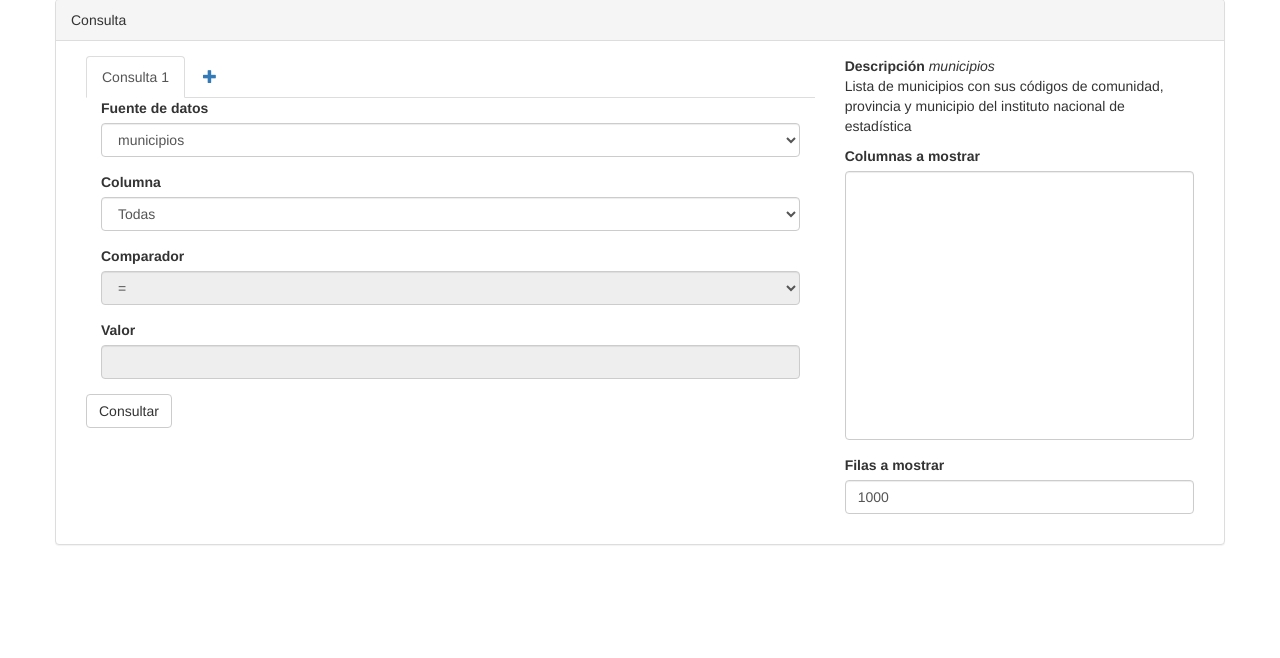
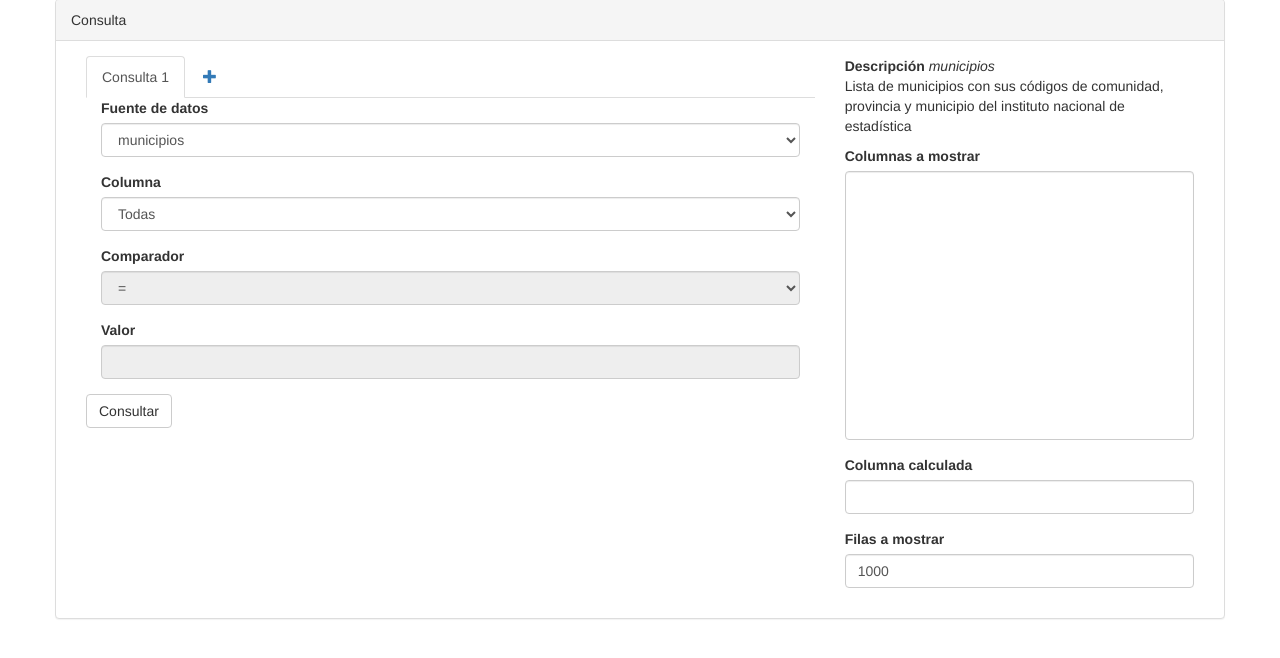
Before and after one commit to dbo1001/TFG-Datos-publicos, a Flask app: page /consulta in a window 1280 px wide. Shown: the part 73-731 px from the top of the page. Run offline with Flask 2, Linux system fonts and the light colour scheme; a database or web service that is not in the repository returns one stand-in record (values such as "Sample title"); lists and menus that the app fills with data are empty; some libraries are stand-ins or nearby versions.

Commit message:
Añade el campo para la columna calculada

```diff
--- a/web/consulta.py
+++ b/web/consulta.py
@@ -50,6 +50,7 @@ def consulta(entrada):
     valores = entrada['valor']
     mostrar = entrada['columna_mostrar']
     join = entrada['join']
+    exp_calculada = entrada['columna_calculada']
     df_fuentes = []
 
     # Si no se ha seleccionado una columna a mostrar, muestra todas
--- a/web/forms/consulta.py
+++ b/web/forms/consulta.py
@@ -18,6 +18,7 @@ class Consulta(FlaskForm):
                                        validators=[Optional()]), min_entries=entradas)
     valor = FieldList(StringField('Valor'), min_entries=entradas)
     mostrar = IntegerField('Filas a mostrar', default=1000)
+    columna_calculada = StringField('Columna calculada')
     join = SelectField('Join', choices=join_choices)
     submit = SubmitField('Consultar')
 
--- a/web/templates/consulta.html
+++ b/web/templates/consulta.html
@@ -35,6 +35,7 @@
                     <em><span id="descripcion_titulo"></span></em>
                     <p id="descripcion"></p>
                     {{ input(form.columna_mostrar, size=15) }}
+                    {{ input(form.columna_calculada) }}
                     <div id="join" hidden>
                         {{ input(form.join) }}
                     </div>
```
